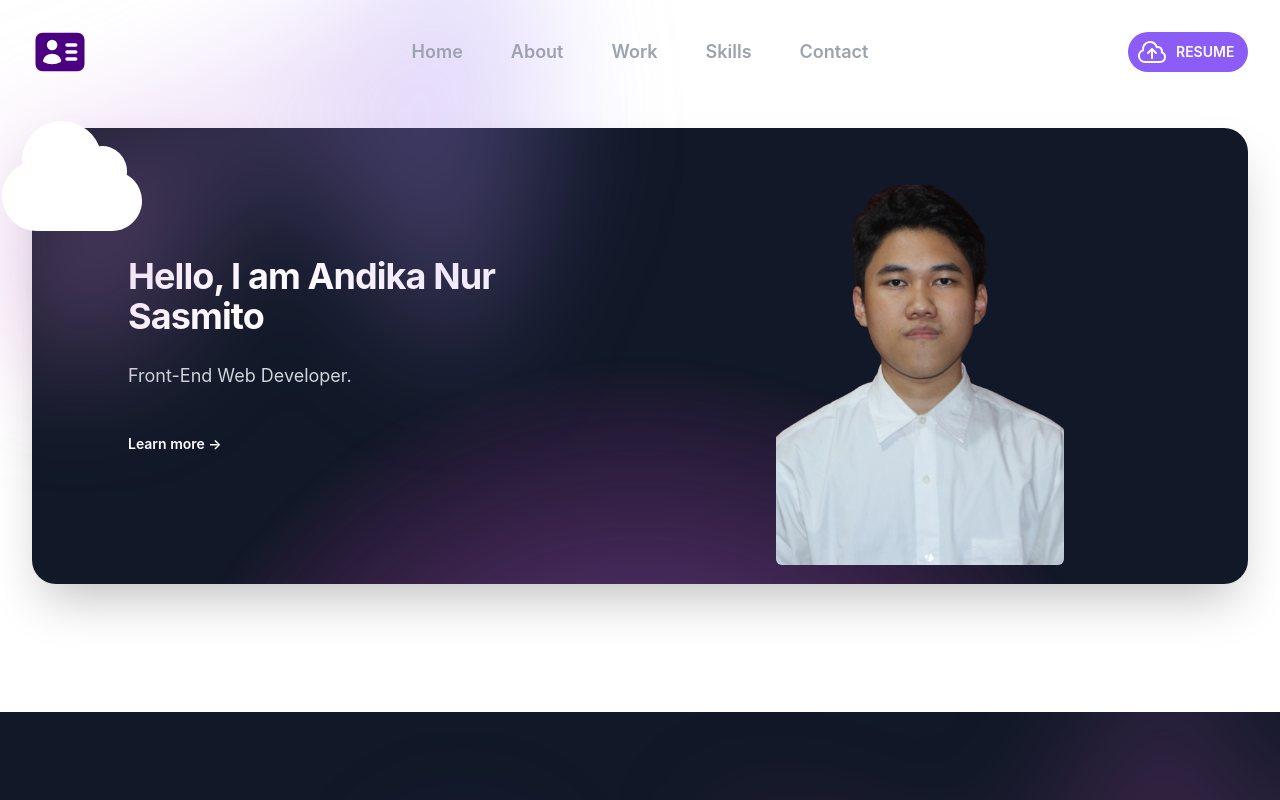
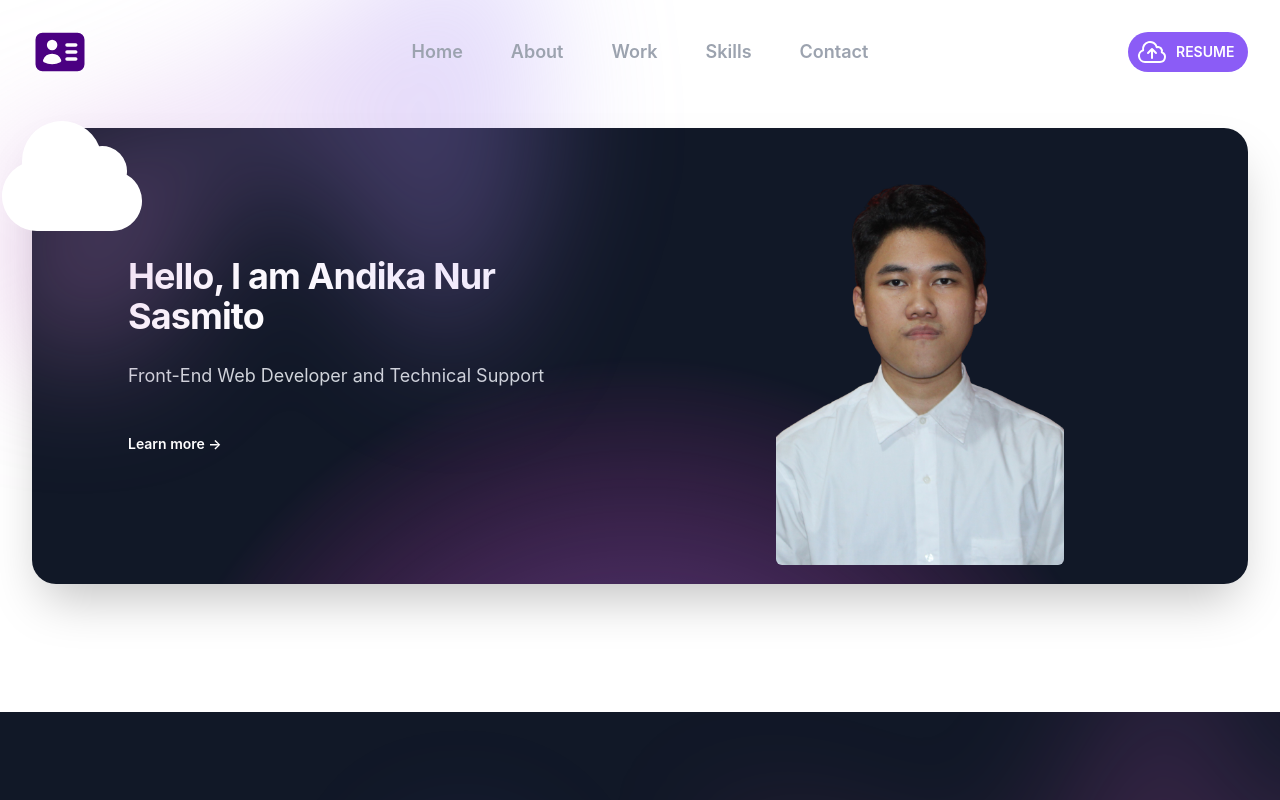
Before and after one commit to AndikaNFS/portofolio, a React (Create React App) app: page / in a window 1280 px wide. Shown: the top 800 px of the page. Built offline with nearby package versions, Linux system fonts and the light colour scheme.

Commit message:
Update link, experience and cv

```diff
--- a/package.json
+++ b/package.json
@@ -21,6 +21,7 @@
     "react-dom": "^18.2.0",
     "react-native-svg": "^13.9.0",
     "react-router-dom": "^6.10.0",
+    "react-script": "^2.0.5",
     "react-scripts": "5.0.1",
     "web-vitals": "^2.1.4"
   },
--- a/src/pages/HomePage/Features.jsx
+++ b/src/pages/HomePage/Features.jsx
@@ -93,7 +93,7 @@ function Features() {
                     {feature.name}
                   </div>
                   <div className="mt-2 text-base leading-7 text-gray-600">
-                    <a href={feature.href}>
+                    <a href={feature.href} target="_blank">
                       <img src={feature.image} className="rounded-xl" />
                     </a>
                   </div>
--- a/src/pages/HomePage/HeroSection.jsx
+++ b/src/pages/HomePage/HeroSection.jsx
@@ -50,7 +50,7 @@ function HeroSection() {
                 <br />
               </h2>
               <p className="mt-6 text-lg leading-8 text-gray-300">
-                Front-End Web Developer.
+                Front-End Web Developer and Technical Support
               </p>
               <div className="mt-10 flex items-center justify-center gap-x-6 lg:justify-start">
                 {/* <a
--- a/src/pages/HomePage/Skills.jsx
+++ b/src/pages/HomePage/Skills.jsx
@@ -9,7 +9,7 @@ import React from "react";
 
 import "../../assets/css/skills.css";
 
-const experiences = [
+const experiences1 = [
   {
     period: "Nov 2021 - Feb 2022",
     company: "PT. Hutama Karya (Persero)",
@@ -18,6 +18,18 @@ const experiences = [
     job2: "Maintainig internet network and fixing router that doesn’t connect the internet. te a CRUD dashboard using Laravel Framework and PostgreSQL Database",
   },
 ];
+
+const experiences2 = [
+  {
+    period: "Jul 2023 - Present",
+    company: "PT. Pharos Indonesia",
+    division: "Technical Support",
+    job1: "Maintenance Computer (Hardware and Software)",
+    job2: "Maintenance UPS",
+    job3: "Installation CCTV",
+    job4: "Solve Computer Problems Remotely",
+  }
+]
 
 const skills = [
   {
@@ -106,8 +118,8 @@ function Skills() {
           <h2 className="text-4xl font-bold text-center tracking-tight text-white sm:text-6xl mb-5">
             Skills & Experience
           </h2>
-          <div className="skills grid grid-cols-2">
-            <div className="card rounded-xl mt-8 bg-indigo-200/10 mx-auto max-w-3xl lg:mx-0">
+          <div className="skills grid grid-rows-1 grid-flow-col gap-2">
+            <div className="row-span-3 card rounded-xl mt-8 bg-indigo-200/10 mx-auto max-w-3xl lg:mx-0">
               <div className="skill grid grid-cols-2">
                 {skills.map((skill) => (
                   <div
@@ -139,7 +151,7 @@ function Skills() {
                 <div className="text-3xl text-blue-400">Boostrap</div>
               </div> */}
             </div>
-            {experiences.map((experience) => (
+            {experiences1.map((experience) => (
               <div
                 key={experience.period}
                 className="grid grid-cols-2 px-6 mt-6"
@@ -159,6 +171,29 @@ function Skills() {
                 </div>
               </div>
             ))}
+
+            {experiences2.map((experience) => (
+              <div
+                key={experience.period}
+                className="grid grid-cols-2 px-6 mt-6"
+              >
+                <span className="text-lg text-indigo-300  w-full">
+                  {experience.period}
+                </span>
+                <div className="text-lg text-indigo-500 ">
+                  <span className="underline underline-offset-2">
+                    {experience.company}
+                  </span>
+                  <p>{experience.division}</p>
+                  <ul className="list-inside list-disc text-gray-400 text-base px-0 ">
+                    <li>{experience.job1}</li>
+                    <li>{experience.job2}</li>
+                    <li>{experience.job3}</li>
+                    <li>{experience.job4}</li>
+                  </ul>
+                </div>
+              </div>
+            ))}
           </div>
         </div>
       </section>
```
Also changed, not shown: 2 other files (tests, documents, lock files or other folders).
